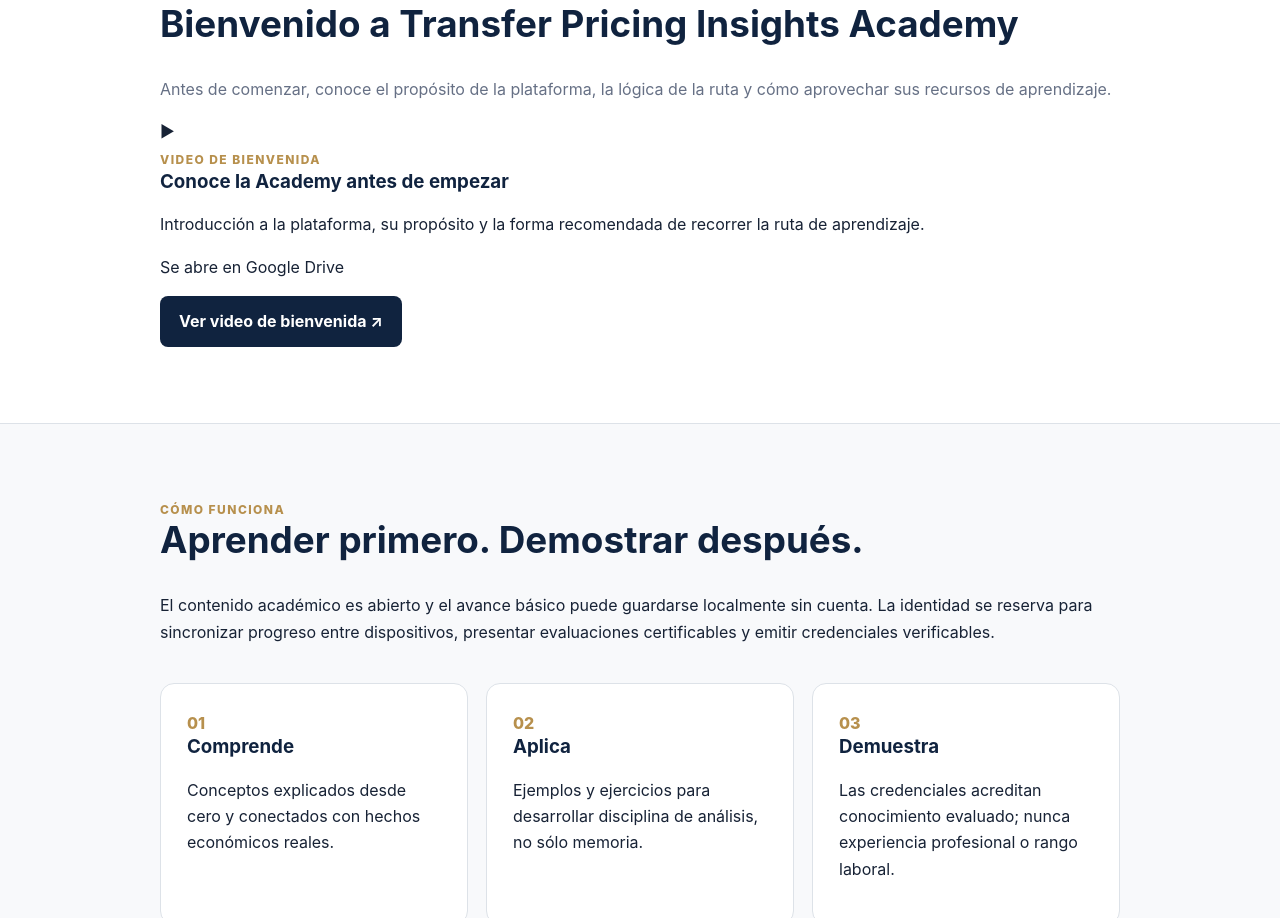
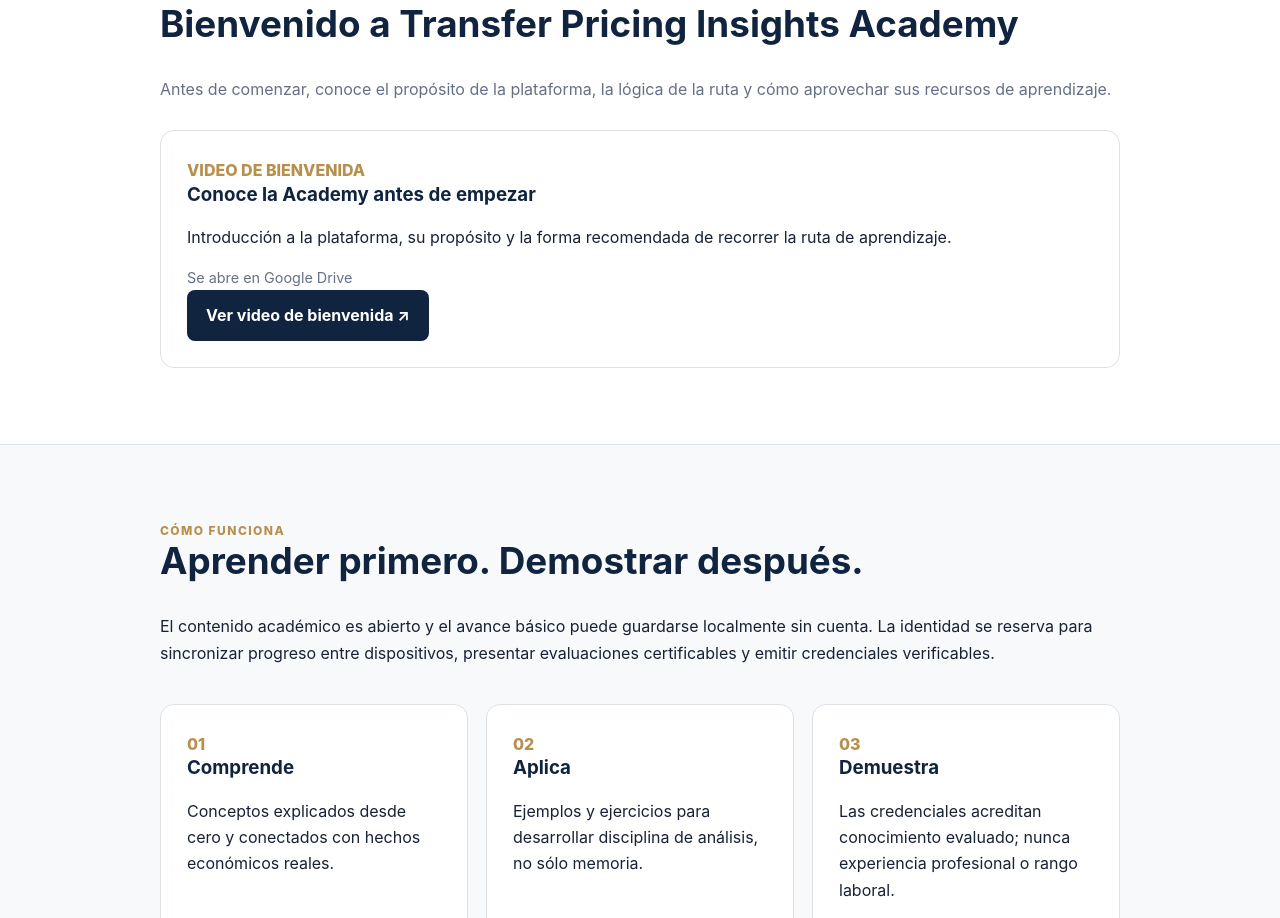
Before and after one commit to manuelcarrero-hash/transfer-pricing-insights-academy, a React (Vite) app: page / in a window 1280 px wide. Shown: the part 1004-1922 px from the top of the page. Built offline with nearby package versions, Linux system fonts and the light colour scheme.

Commit message:
Align video card with existing Academy styles

```diff
--- a/src/components/learning/ExternalVideoCard.tsx
+++ b/src/components/learning/ExternalVideoCard.tsx
@@ -22,15 +22,12 @@
   const meta = [durationLabel, sourceLabel].filter(Boolean).join(' · ');
 
   return (
-    <article className="external-video-card" aria-label={`Video: ${title}`}>
-      <div className="external-video-icon" aria-hidden="true">▶</div>
-      <div className="external-video-copy">
-        <span className="eyebrow">{eyebrow}</span>
-        <h3>{title}</h3>
-        <p>{description}</p>
-        {meta && <p className="external-video-meta">{meta}</p>}
-        <a className="button primary" href={href} target="_blank" rel="noreferrer" onClick={onOpen}>{ctaLabel}</a>
-      </div>
+    <article className="feature-card external-video-card" aria-label={`Video: ${title}`}>
+      <span>{eyebrow.toUpperCase()}</span>
+      <h3>{title}</h3>
+      <p>{description}</p>
+      {meta && <p className="microcopy">{meta}</p>}
+      <a className="button primary" href={href} target="_blank" rel="noreferrer" onClick={onOpen}>{ctaLabel}</a>
     </article>
   );
 }
```
